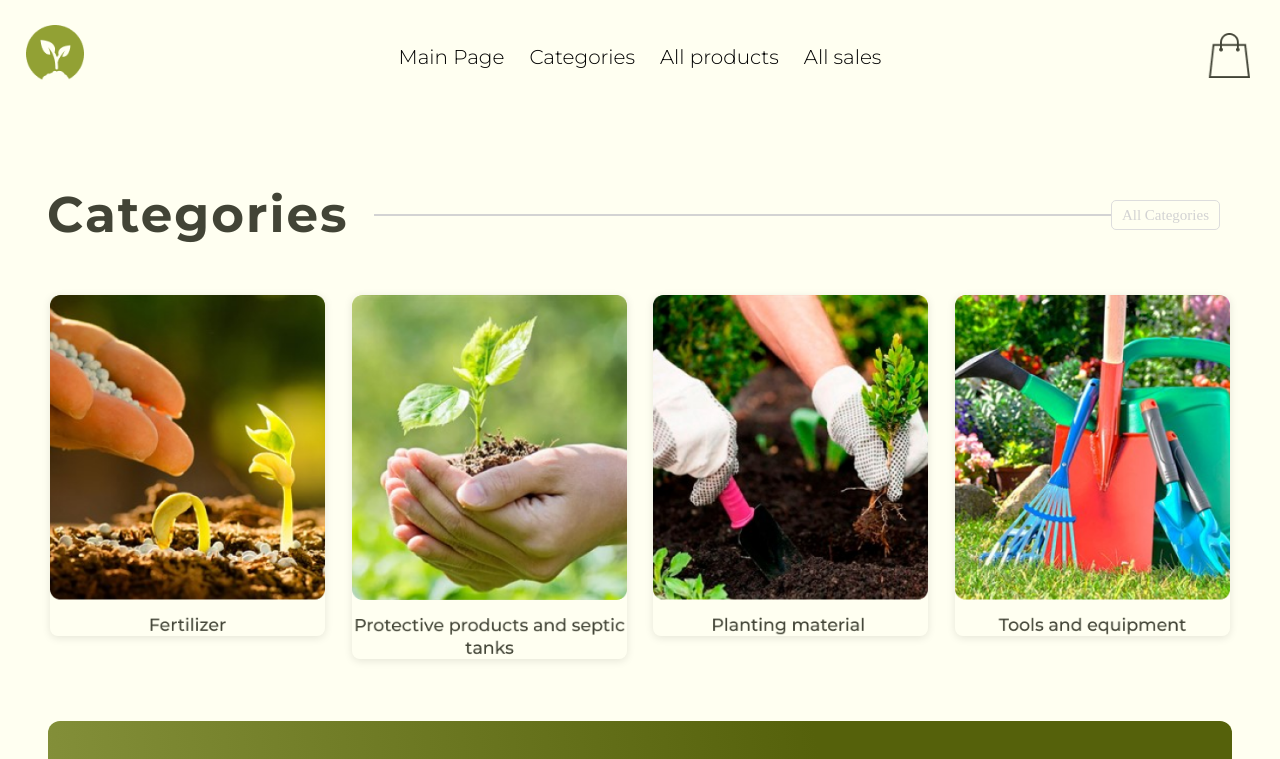
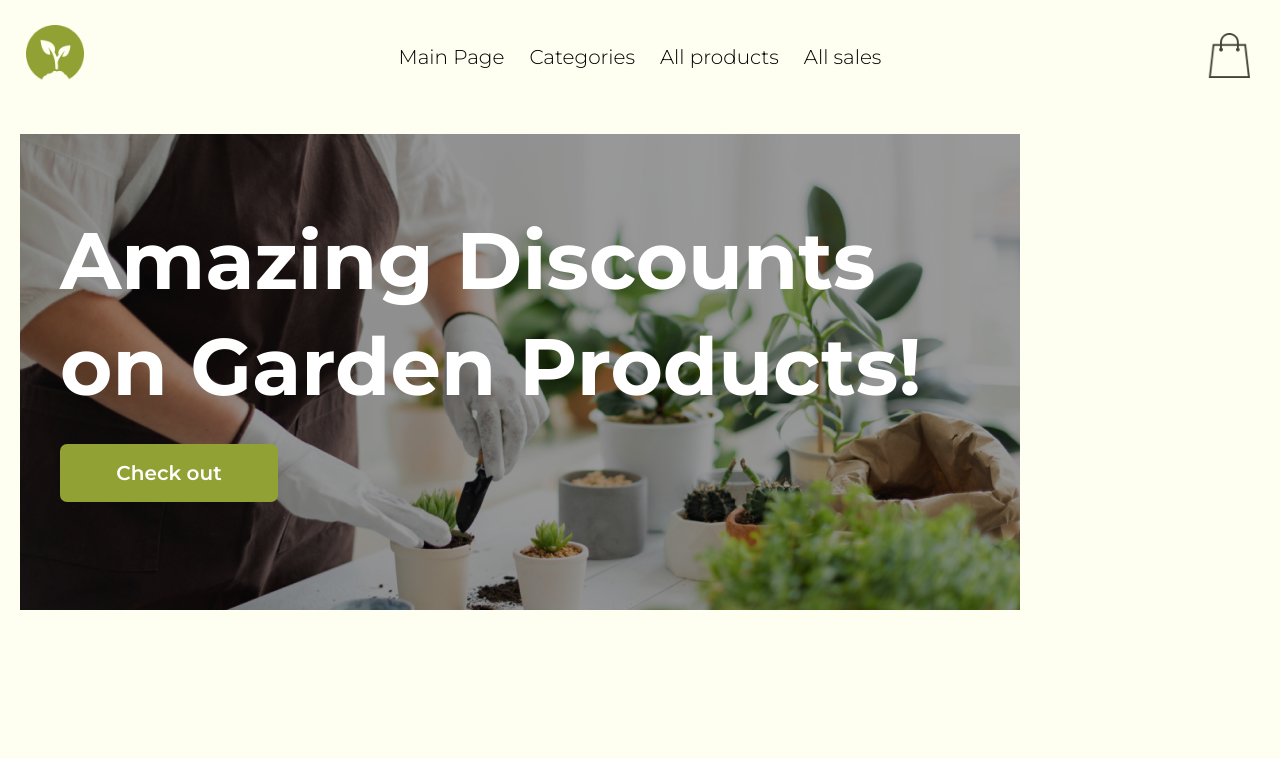
Before and after one commit to Hrudzkosof/Online_Garden_Store, a React (Create React App) app in the folder online_garden_store/: page / in a window 1280 px wide. Shown: the top 759 px of the page. Built offline with nearby package versions, Linux system fonts and the light colour scheme; no server answers.

Commit message:
amazigDiscounts

```diff
--- /dev/null
+++ b/online_garden_store/src/components/AmazingDiscount/AmazingDiscount.jsx
@@ -0,0 +1,25 @@
+import React, { useState } from 'react'
+import DiscountProducts from '../DiscountProducts/DiscountProducts'
+import s from './index.module.css'
+export default function AmazingDiscount() {
+  const [showDiscountProducts, setShowDiscountProducts] = useState(false)
+
+  const handleClick = () => {
+    setShowDiscountProducts(true)
+  }
+  return (
+    <div>
+      {!showDiscountProducts ? (
+        <div className={s.amazingDiscountImg}>
+          <div className={s.leer}></div>
+          <div className={s.discountText}>
+            <h1 className={s.amazingDiscountH}>Amazing Discounts on Garden Products!</h1>
+            <button className={s.amazingDiscountButton} onClick={handleClick}>Check out</button>
+          </div>
+        </div>
+      ) : (
+        <DiscountProducts />
+      )}
+    </div>
+ )
+}
--- /dev/null
+++ b/online_garden_store/src/components/AmazingDiscount/index.module.css
@@ -0,0 +1,44 @@
+.amazingDiscountImg {
+    width: 1440px;
+    height: 600px;
+    top: 128px;
+    background-repeat: no-repeat;
+    background-image: url(./imgDiscount.png);
+    margin: 0 auto;
+}
+.amazingDiscountH {
+    font-family: Montserrat;
+    font-size: 80px;
+    font-weight: 700;
+    line-height: 105.6px;
+    text-align: left;
+    color: #FFFFFF;
+}
+.amazingDiscountButton {
+    font-family: Montserrat;
+    font-size: 20px;
+    font-weight: 600;
+    line-height: 26px;
+    text-align: center;
+    color: #FFFFFF;
+    border-radius: 7px;
+    background-color: #92A134;
+    border: none;
+    height: 58px;
+    width: 218px;
+    margin-top: 25px;
+}
+h1 {
+    width: 1200px;
+}
+.discountText {
+    width: 1360px;
+    height: 400px;
+    margin: 0 auto;
+    top: 40px;
+}
+.leer {
+    width: 1360px;
+    height: 74px;
+    margin: 0 auto;
+}
--- /dev/null
+++ b/online_garden_store/src/components/DiscountProducts/DiscountProducts.jsx
@@ -0,0 +1,37 @@
+import React, { useEffect, useState } from 'react'
+import DiscountProductsCard from '../DiscountProductsCard/DiscountProductsCard'
+import s from './index.module.css'
+export default function DiscountProducts() {
+    const [products, setProducts] = useState([])
+
+
+
+    useEffect(() => {
+        fetch('http://localhost:3333/products/all')
+            .then(res => res.json())
+            .then(data => {
+                setProducts(data)
+            })
+            .catch(err => console.error(err))
+    }, [])
+
+    const discountProducts = products.filter(product => product.discont_price > 0)
+
+  return (
+    <div>
+      <h1>Discounted items</h1>
+        <div className={s.discountProductsContainer}>
+        {discountProducts.map((product) => (
+          <div key={product.id} >
+            <DiscountProductsCard
+              title={product.title}
+              price={product.price}
+              discont_price={product.discont_price}
+              image={product.image}
+            />
+          </div>
+        ))}
+      </div>
+    </div>
+  )
+}
--- /dev/null
+++ b/online_garden_store/src/components/DiscountProducts/index.module.css
@@ -0,0 +1,14 @@
+.discountProductsContainer {
+    height: 1400px;
+    background-color: #fcfdef;
+    display: grid;
+    grid-template-columns: repeat(4, 1fr);
+    grid-template-rows: repeat(6, 1fr);
+}
+h1 {
+    font-family: Montserrat;
+    font-size: 64px;
+    font-weight: 700;
+    text-align: left;
+    color: #424436;
+}
--- /dev/null
+++ b/online_garden_store/src/components/DiscountProductsCard/DiscountProductsCard.jsx
@@ -0,0 +1,18 @@
+import React from 'react'
+import s from './index.module.css'
+
+export default function DiscountProductsCard({title, price, discont_price, image}) {
+
+    const discountPercentage = Math.round(((price - discont_price) / price) * 100)
+
+  return (
+    <div className={s.discountProductsCards}>
+        <div className={s.cards}>
+            <img className={s.discountProductImg} src={`http://localhost:3333${image}`} alt={title}/>
+            <p className={s.discountProductTitle}>{title}</p>
+            <p className={s.discounProductDisPrice}>${discont_price}   <span className={s.discountProductPrice}>${price}</span></p>
+            <p className={s.discountProductDisPercentage}>{discountPercentage} %</p>
+        </div>
+    </div>
+  )
+}
--- /dev/null
+++ b/online_garden_store/src/components/DiscountProductsCard/index.module.css
@@ -0,0 +1,56 @@
+.discountProductsCards {
+    display: flex;
+    flex-wrap: wrap;
+    justify-content: space-between;
+    gap: 20px;
+    padding: 20px;
+
+}
+.cards {
+    background-color: #ffff;
+    border-radius: 8px;
+    box-shadow: 0 2px 10px rgba(14, 14, 14, 0.1);
+    width: 316px;
+    height: 422px;
+    text-align: center;
+    padding: 10px;
+    position: relative;
+}
+.discountProductImg {
+    width: 316px;
+    height: 284px;
+    margin-bottom: 10px;
+    background-repeat: no-repeat;
+}
+.discountProductTitle {
+    font-size: 16px;
+    font-weight: bold;
+    color: #424436;
+}
+.cards:hover {
+    transform: scale(1.05);
+    transition: transform 0.2s;
+}
+.discounProductDisPrice {
+    color: #424436;
+    font-size: 40px;
+    font-weight: 500px;
+    font-family: Montserrat;
+}
+.discountProductPrice {
+    font-family: Montserrat;
+    font-size: 20px;
+    text-decoration: line-through;
+    color: #8B8B8B;
+}
+.discountProductDisPercentage {
+    background-color: #F26D22;
+    color: #FFFFFF;
+    padding: 5px;
+    font-size: 20px;
+    font-weight: 600;
+    position: absolute;
+    top: 20px;
+    right: 10px;
+    border-radius: 5px;
+}
--- a/online_garden_store/src/pages/MainPage/MainPage.jsx
+++ b/online_garden_store/src/pages/MainPage/MainPage.jsx
@@ -1,11 +1,12 @@
-import React, { useEffect } from 'react'
-import SalesProductsContainer from '../../components/SalesProductsContainer/SalesProductsContainer'
-import { useDispatch, useSelector } from 'react-redux'
-import { getAllProducts } from '../../requests/salesProducts';
-import s from './MainPage.module.css'
+import React, { useEffect } from 'react';
+import { useDispatch, useSelector } from 'react-redux';
 import { Link } from 'react-router-dom';
 import Categories from '../../components/Categories';
+import SalesProductsContainer from '../../components/SalesProductsContainer/SalesProductsContainer';
+import { getAllProducts } from '../../requests/salesProducts';
+import s from './MainPage.module.css';
 
+import AmazingDiscount from '../../components/AmazingDiscount/AmazingDiscount';
 import DiscountForm from '../../components/DiscountForm/DiscountForm';
 import Footer from '../../components/Footer/Footer';
 
@@ -23,6 +24,7 @@ useEffect(() => {
 const saleProducts = useSelector(state => state.salesProducts.discountedProducts);
   return (
     <div className={s.main_page}>
+      <AmazingDiscount/>
 
       <Categories/>
       <DiscountForm/>
```
Also changed, not shown: online_garden_store/src/App.js (+7 -5 lines), online_garden_store/src/components/AmazingDiscount/imgDiscount.png (added), online_garden_store/src/components/Transition/Transition.jsx (added), online_garden_store/src/components/Transition/index.module.css (added).
